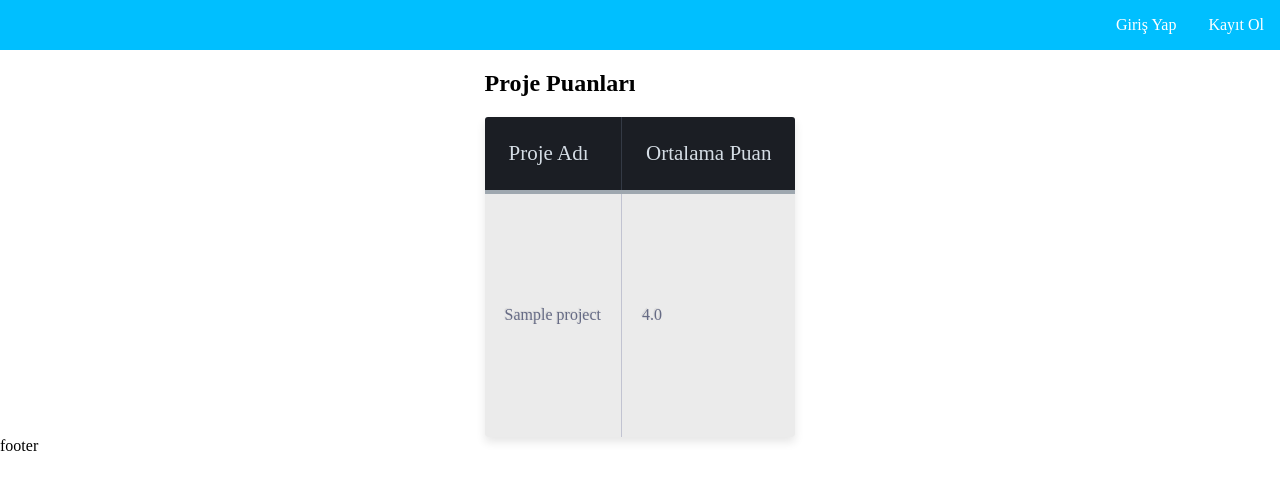
After one commit to sametatabasch/akran_degerlendirme, a Flask app: page /project_ratings in a window 1280 px wide. The commit adds this page. Shown: the top 490 px of the page. Run offline with Flask 3, Linux system fonts and the light colour scheme; tables that the repository leaves empty hold one stand-in row (values such as "Sample post").

Commit message:
Proje puanlarının gösterildiği sayfa eklendi

```diff
--- a/akran_degerlendirme.py
+++ b/akran_degerlendirme.py
@@ -67,6 +67,13 @@ def rate_project(project_id):
     return jsonify({'success': True})
 
 
+@app.route('/project_ratings')
+def project_ratings():
+    # Tüm projeleri ve puanları al
+    projects = Project.query.all()
+
+    return render_template('project_ratings.html', projects=projects)
+
 @app.route('/login', methods=['GET', 'POST'])
 def login():
     if current_user.is_authenticated:
--- a/static/css/style.css
+++ b/static/css/style.css
@@ -39,7 +39,6 @@ main {
     flex-direction: row;
     justify-content: center;
     align-items: center;
-    height: calc(100vh - 80px);
 }
 
 .project-container {
--- /dev/null
+++ b/static/css/table.css
@@ -0,0 +1,127 @@
+@import url(https://fonts.googleapis.com/css?family=Roboto:400,500,700,300,100);
+
+.table-title h3 {
+   color: #fafafa;
+   font-size: 28px;
+   font-weight: 400;
+   font-style:normal;
+   font-family: "Roboto", helvetica, arial, sans-serif;
+   text-shadow: -1px -1px 1px rgba(0, 0, 0, 0.1);
+   text-transform:uppercase;
+}
+
+
+/*** Table Styles **/
+
+.table-fill {
+  background: white;
+  border-radius:3px;
+  border-collapse: collapse;
+  height: 320px;
+  margin: auto;
+  max-width: 600px;
+  padding:5px;
+  width: 100%;
+  box-shadow: 0 5px 10px rgba(0, 0, 0, 0.1);
+  animation: float 5s infinite;
+}
+
+th {
+  color:#D5DDE5;;
+  background:#1b1e24;
+  border-bottom:4px solid #9ea7af;
+  border-right: 1px solid #343a45;
+  font-size:21px;
+  font-weight: 100;
+  padding:24px;
+  text-align:left;
+  text-shadow: 0 1px 1px rgba(0, 0, 0, 0.1);
+  vertical-align:middle;
+}
+
+th:first-child {
+  border-top-left-radius:3px;
+}
+
+th:last-child {
+  border-top-right-radius:3px;
+  border-right:none;
+}
+
+tr {
+  border-top: 1px solid #C1C3D1;
+  border-bottom-: 1px solid #C1C3D1;
+  color:#666B85;
+  font-size:14px;
+  font-weight:normal;
+  text-shadow: 0 1px 1px rgba(256, 256, 256, 0.1);
+}
+
+tr:hover td {
+  background:#4E5066;
+  color:#FFFFFF;
+  border-top: 1px solid #22262e;
+}
+
+tr:first-child {
+  border-top:none;
+}
+
+tr:last-child {
+  border-bottom:none;
+}
+
+tr:nth-child(odd) td {
+  background:#EBEBEB;
+}
+
+tr:nth-child(odd):hover td {
+  background:#4E5066;
+}
+
+tr:last-child td:first-child {
+  border-bottom-left-radius:3px;
+}
+
+tr:last-child td:last-child {
+  border-bottom-right-radius:3px;
+}
+
+td {
+  background:#FFFFFF;
+  padding:20px;
+  text-align:left;
+  vertical-align:middle;
+  font-weight:300;
+  font-size:16px;
+  text-shadow: -1px -1px 1px rgba(0, 0, 0, 0.1);
+  border-right: 1px solid #C1C3D1;
+}
+
+td:last-child {
+  border-right: 0px;
+}
+
+th.text-left {
+  text-align: left;
+}
+
+th.text-center {
+  text-align: center;
+}
+
+th.text-right {
+  text-align: right;
+}
+
+td.text-left {
+  text-align: left;
+}
+
+td.text-center {
+  text-align: center;
+}
+
+td.text-right {
+  text-align: right;
+}
--- a/templates/home.html
+++ b/templates/home.html
@@ -15,7 +15,6 @@
                          alt="Project Image"
                          onclick="toggleAnswerImage('{{ project.id }}')"
                     />
-                    <!--<figcaption>{{ project.owner_name }} Projesi</figcaption>-->
                 </figure>
                 <figure id="{{ project.id }}_figure_answer" style="display: none">
                     <img class="image-container"
@@ -24,7 +23,6 @@
                          alt="Project Answer Image"
                          onclick="toggleAnswerImage('{{ project.id }}')"
                     />
-                    <!--<figcaption>{{ project.owner_name }} Projesi- Çözüm</figcaption>-->
                 </figure>
 
                 <form class="rating-form" id="{{ project.id }}_form" data-project-id="{{ project.id }}">
--- a/templates/layout.html
+++ b/templates/layout.html
@@ -8,6 +8,7 @@
     <link rel="stylesheet" href="{{ url_for('static',filename='css/style.css') }}">
     <link rel="stylesheet" href="{{ url_for('static',filename='css/range.css') }}">
     <link rel="stylesheet" href="{{ url_for('static',filename='css/buttons.css') }}">
+    <link rel="stylesheet" href="{{ url_for('static',filename='css/table.css') }}">
 </head>
 <body>
     <header>
--- /dev/null
+++ b/templates/project_ratings.html
@@ -0,0 +1,26 @@
+{% extends "layout.html" %}
+
+{% block title %}Proje Puanları{% endblock %}
+
+{% block content %}
+    <div>
+        <h2>Proje Puanları</h2>
+
+        <table class="table-fill">
+            <thead>
+            <tr>
+                <th>Proje Adı</th>
+                <th>Ortalama Puan</th>
+            </tr>
+            </thead>
+            <tbody>
+            {% for project in projects %}
+                <tr>
+                    <td>{{ project.owner_name }}</td>
+                    <td>{{ project.average_rating }}</td>
+                </tr>
+            {% endfor %}
+            </tbody>
+        </table>
+    </div>
+{% endblock %}
```
